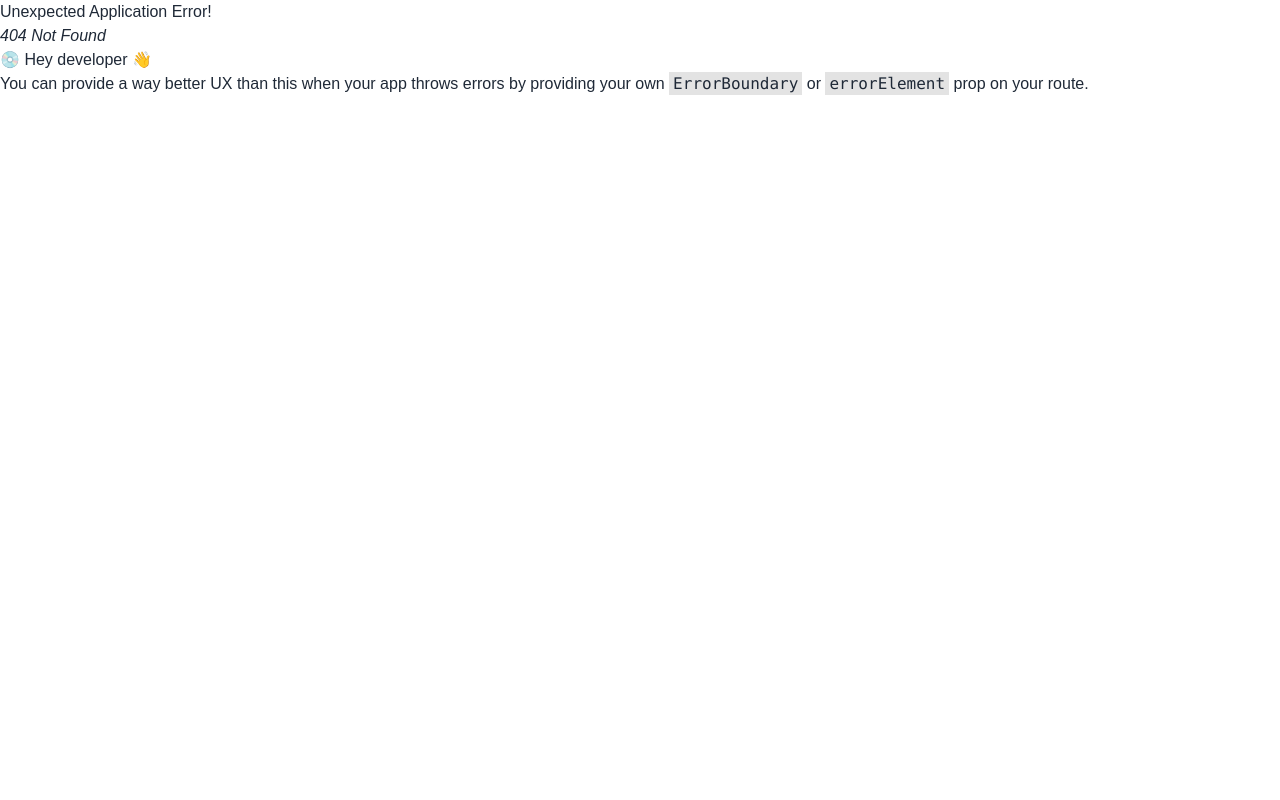
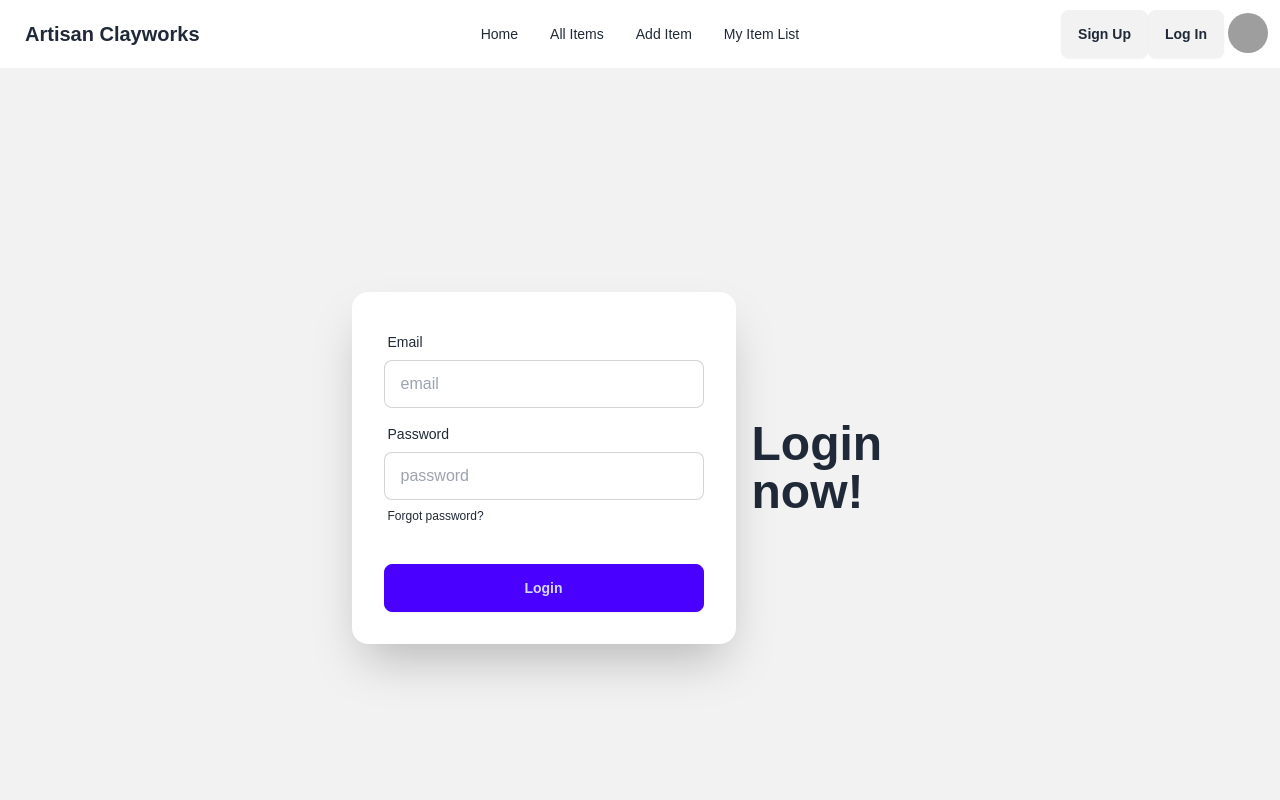
Before and after one commit to sadmaningithub/a10-artisan-clayworks-client, a React (Vite) app: page /login in a window 1280 px wide. Before the commit this address had no page. Shown: the top 800 px of the page. Built offline with nearby package versions, Linux system fonts and the light colour scheme; grey boxes are pictures that could not be loaded.

Commit message:
firebase setup complete

```diff
--- a/package.json
+++ b/package.json
@@ -10,6 +10,7 @@
     "preview": "vite preview"
   },
   "dependencies": {
+    "firebase": "^10.13.1",
     "localforage": "^1.10.0",
     "match-sorter": "^6.3.4",
     "react": "^18.3.1",
--- /dev/null
+++ b/src/components/Details/Details.jsx
@@ -0,0 +1,15 @@
+import { useLoaderData } from "react-router-dom";
+
+
+const Details = () => {
+
+    const item = useLoaderData()
+    console.log(item)
+    return (
+        <div>
+            {/* <h1>{item}</h1> */}
+        </div>
+    );
+};
+
+export default Details;
--- a/src/components/Item/Item.jsx
+++ b/src/components/Item/Item.jsx
@@ -1,9 +1,44 @@
+import { Link } from "react-router-dom";
+import Swal from "sweetalert2";
 
 
 const Item = ({ item }) => {
 
-    const { _id, itemName, subCategory, itemPrice, description, imageUrl, rate, custom, processTime, stockInfo, mail, name } = item
-    console.log(_id)
+    const { _id, itemName, itemPrice, imageUrl, rate, stockInfo} = item
+    // console.log(_id)
+
+    const handleDelete = _id =>{
+        console.log(_id)
+        Swal.fire({
+            title: "Are you sure?",
+            text: "You won't be able to revert this!",
+            icon: "warning",
+            showCancelButton: true,
+            confirmButtonColor: "#3085d6",
+            cancelButtonColor: "#d33",
+            confirmButtonText: "Yes, delete it!"
+          }).then((result) => {
+            if (result.isConfirmed) {
+
+            fetch(`http://localhost:5000/items/${_id}`, {
+                method: 'DELETE'
+            })
+            .then(res => res.json())
+            .then(data => {
+                if(data.deletedCount > 0){
+                    Swal.fire({
+                        title: "Deleted!",
+                        text: "Your file has been deleted.",
+                        icon: "success"
+                      });
+                }
+                // console.log(data)
+            })
+            }
+          });
+
+    }
+
     return (
         <div className="flex">
             <div className="card card-compact bg-base-100 shadow-xl ">
@@ -12,15 +47,17 @@ const Item = ({ item }) => {
                         src={imageUrl}
                         alt="Product" />
                 </figure>
-                <div className="card-body grow">
+                <div className="card-body text-left grow">
                     <h2 className="card-title flex-wrap">
                         {itemName}
                         <div className="badge ">{stockInfo}</div>
                     </h2>
-
+                    <p>Rating: {rate}</p>
                     <div className="card-actions flex items-center justify-between">
                         <h4 className="text-lg">{itemPrice} </h4>
-                        <button className="btn">View Details</button>
+                        <Link to={`/details/${_id}`}>View Details</Link>
+                        {/* <button className="btn"></button> */}
+                        <button onClick={() => handleDelete(_id)} className="btn">Delete</button>
                     </div>
                 </div>
             </div>
--- /dev/null
+++ b/src/components/LogIn/LogIn.jsx
@@ -0,0 +1,38 @@
+
+
+const LogIn = () => {
+    return (
+        <div className="hero bg-base-200 min-h-screen">
+            <div className="hero-content flex-col lg:flex-row-reverse">
+                <div className="text-center lg:text-left">
+                    <h1 className="text-5xl font-bold">Login now!</h1>
+
+                </div>
+                <div className="card bg-base-100 w-full max-w-sm shrink-0 shadow-2xl">
+                    <form className="card-body">
+                        <div className="form-control">
+                            <label className="label">
+                                <span className="label-text">Email</span>
+                            </label>
+                            <input type="email" placeholder="email" className="input input-bordered" required />
+                        </div>
+                        <div className="form-control">
+                            <label className="label">
+                                <span className="label-text">Password</span>
+                            </label>
+                            <input type="password" placeholder="password" className="input input-bordered" required />
+                            <label className="label">
+                                <a href="#" className="label-text-alt link link-hover">Forgot password?</a>
+                            </label>
+                        </div>
+                        <div className="form-control mt-6">
+                            <button className="btn btn-primary">Login</button>
+                        </div>
+                    </form>
+                </div>
+            </div>
+        </div>
+    );
+};
+
+export default LogIn;
--- a/src/components/NavBar/NavBar.jsx
+++ b/src/components/NavBar/NavBar.jsx
@@ -42,6 +42,9 @@ const NavBar = () => {
                 </ul>
             </div>
             <div className="navbar-end z-10	">
+                <Link to='/register'><button className="btn">Sign Up</button></Link>
+                <Link to='/login'><button className="btn">Log In</button></Link>
+
                 <div className="dropdown dropdown-end">
                     <div tabIndex={0} role="button" className="btn btn-ghost btn-circle avatar">
                         <div className="w-10 rounded-full">
--- /dev/null
+++ b/src/components/Register/Register.jsx
@@ -0,0 +1,38 @@
+
+
+const Register = () => {
+    return (
+        <div className="hero bg-base-200 min-h-screen">
+            <div className="hero-content flex-col lg:flex-row-reverse">
+                <div className="text-center lg:text-left">
+                    <h1 className="text-5xl font-bold">Register now!</h1>
+
+                </div>
+                <div className="card bg-base-100 w-full max-w-sm shrink-0 shadow-2xl">
+                    <form className="card-body">
+                        <div className="form-control">
+                            <label className="label">
+                                <span className="label-text">Email</span>
+                            </label>
+                            <input type="email" placeholder="email" className="input input-bordered" required />
+                        </div>
+                        <div className="form-control">
+                            <label className="label">
+                                <span className="label-text">Password</span>
+                            </label>
+                            <input type="password" placeholder="password" className="input input-bordered" required />
+                            <label className="label">
+                                <a href="#" className="label-text-alt link link-hover">Forgot password?</a>
+                            </label>
+                        </div>
+                        <div className="form-control mt-6">
+                            <button className="btn btn-primary">Login</button>
+                        </div>
+                    </form>
+                </div>
+            </div>
+        </div>
+    );
+};
+
+export default Register;
--- /dev/null
+++ b/src/firebase/firebase.config.js
@@ -0,0 +1,19 @@
+// Import the functions you need from the SDKs you need
+import { initializeApp } from "firebase/app";
+// TODO: Add SDKs for Firebase products that you want to use
+// https://firebase.google.com/docs/web/setup#available-libraries
+
+// Your web app's Firebase configuration
+const firebaseConfig = {
+  apiKey: "AIzaSyBf5277hfi7D4x6Q2HE5Scyw3ug2As9f5s",
+  authDomain: "artisan-clayworks.firebaseapp.com",
+  projectId: "artisan-clayworks",
+  storageBucket: "artisan-clayworks.appspot.com",
+  messagingSenderId: "307344117418",
+  appId: "1:307344117418:web:f6b2efc1f1f7363dfecad3"
+};
+
+// Initialize Firebase
+const app = initializeApp(firebaseConfig);
+
+export default app;
--- a/src/main.jsx
+++ b/src/main.jsx
@@ -12,6 +12,12 @@ import UpdateItem from './components/UpdateItem/UpdateItem';
 import AllItems from './components/AllItems/AllItems';
 import MyList from './components/MyItemList/MyList';
 import { register } from 'swiper/element/bundle';
+import Details from './components/Details/Details';
+import Register from './components/Register/Register';
+import LogIn from './components/LogIn/LogIn';
+
+
+
 
 register();
 
@@ -36,8 +42,19 @@ const router = createBrowserRouter([
       element: <AddItem></AddItem>
     },
     {
+      path: '/details/:id',
+      element: <Details></Details>,
+      loader: ({params}) => fetch(`http://localhost:5000/items/${params.id}`)
+    },
+    {
       path: '/updateItem',
       element: <UpdateItem></UpdateItem>
+    },{
+      path: '/register',
+      element: <Register></Register>
+    },{
+      path: '/login',
+      element: <LogIn></LogIn>
     }]
   },
 ]);
```
Also changed, not shown: 1 other file (tests, documents, lock files or other folders).
